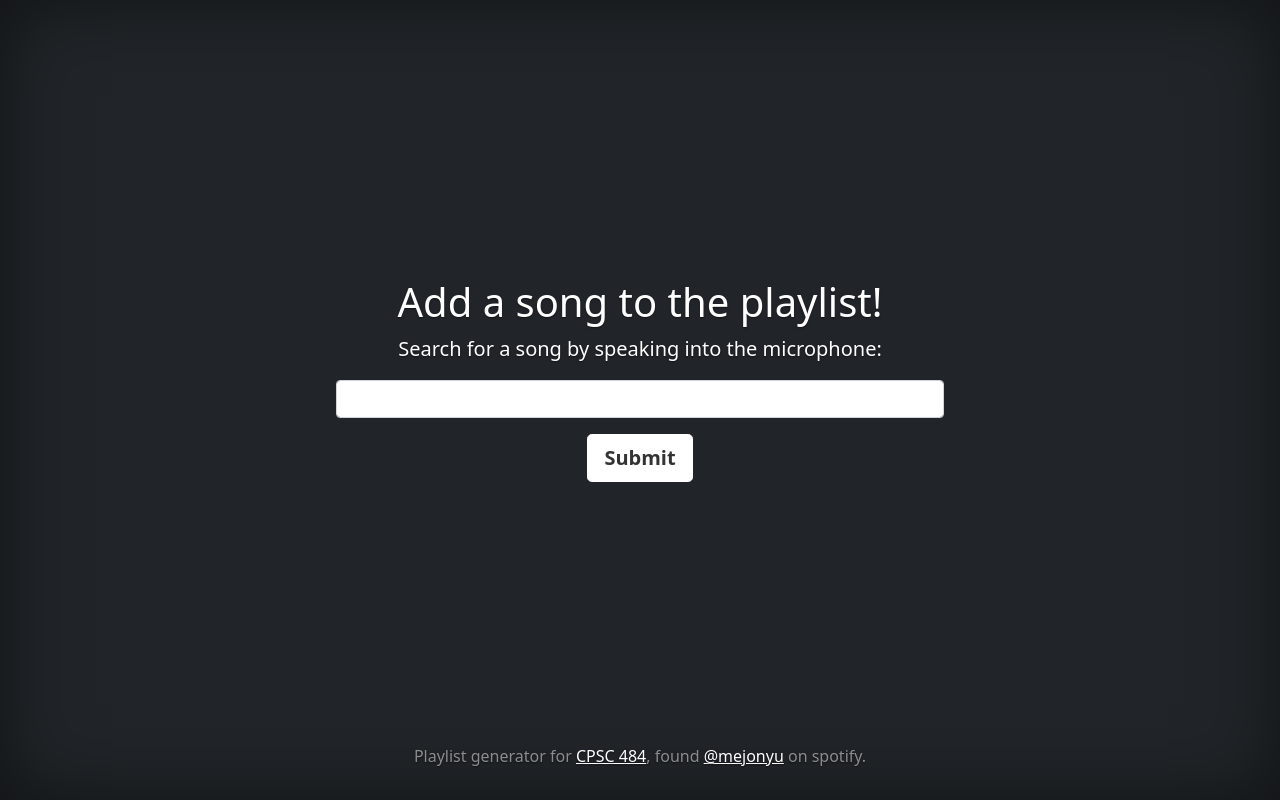
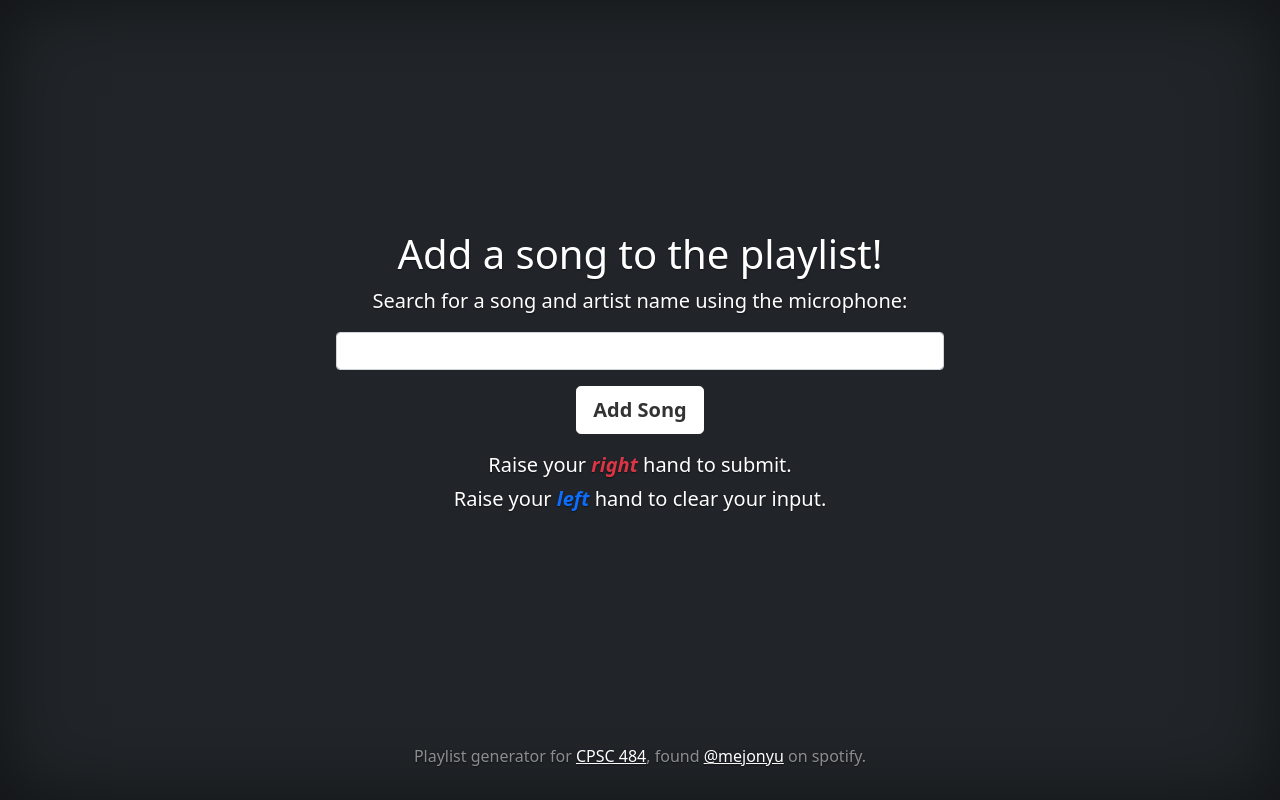
Before and after one commit to mejonyu/yale-wrapped, a website: page templates/search.html in a window 1280 px wide. Drawn offline with Linux system fonts and the light colour scheme.

Commit message:
Modify search and result page styling

```diff
--- a/templates/search.html
+++ b/templates/search.html
@@ -15,13 +15,15 @@
 
             <main class="px-3">
                 <h1>Add a song to the playlist!</h1>
-                <p class="lead">Search for a song by speaking into the microphone:</p>
+                <p class="lead">Search for a song and artist name using the microphone:</p>
                 <form id="song-form">
                     <div class="mb-3">
                         <input type="text" class="form-control" id="song">
                     </div>
-                    <button type="submit" class="btn btn-lg btn-secondary fw-bold border-white bg-white">Submit</button>
+                    <button type="submit" class="btn btn-lg btn-secondary fw-bold border-white bg-white">Add Song</button>
                 </form>
+                <p class="lead mt-3 mb-1">Raise your <em class="fw-bold text-danger">right</em> hand to submit.</p>
+                <p class="lead">Raise your <em class="fw-bold text-primary">left</em> hand to clear your input.</p>
             </main>
 
             <footer class="mt-auto text-white-50">
```
Also changed, not shown: templates/results.html (+3 -3 lines), 1 other file.
